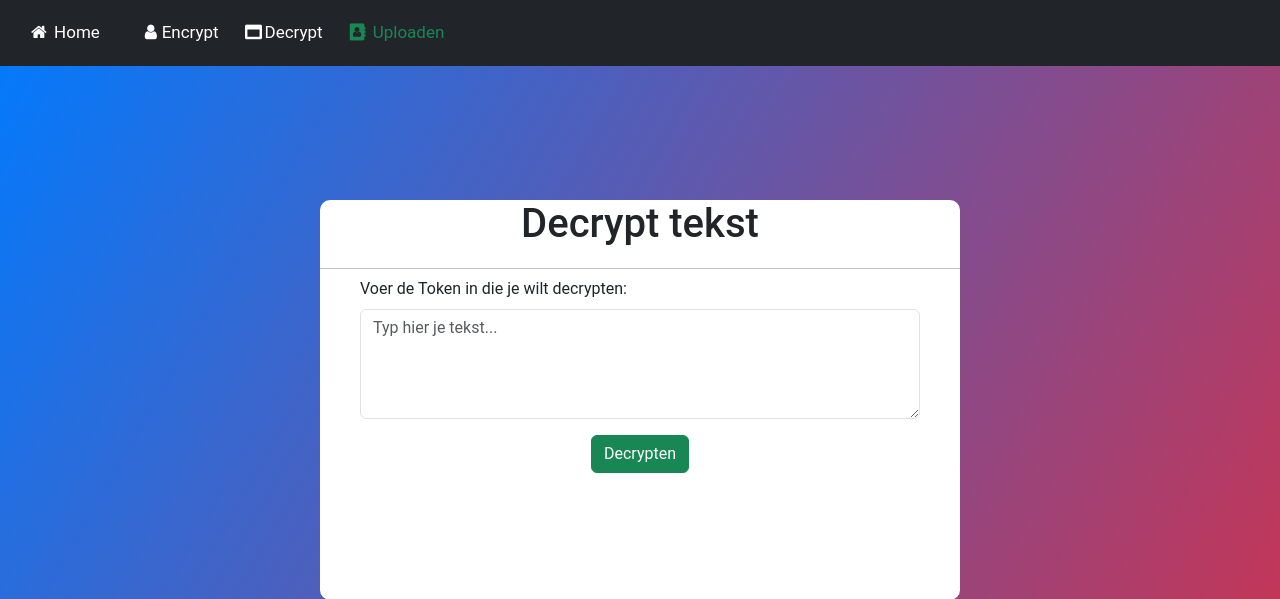
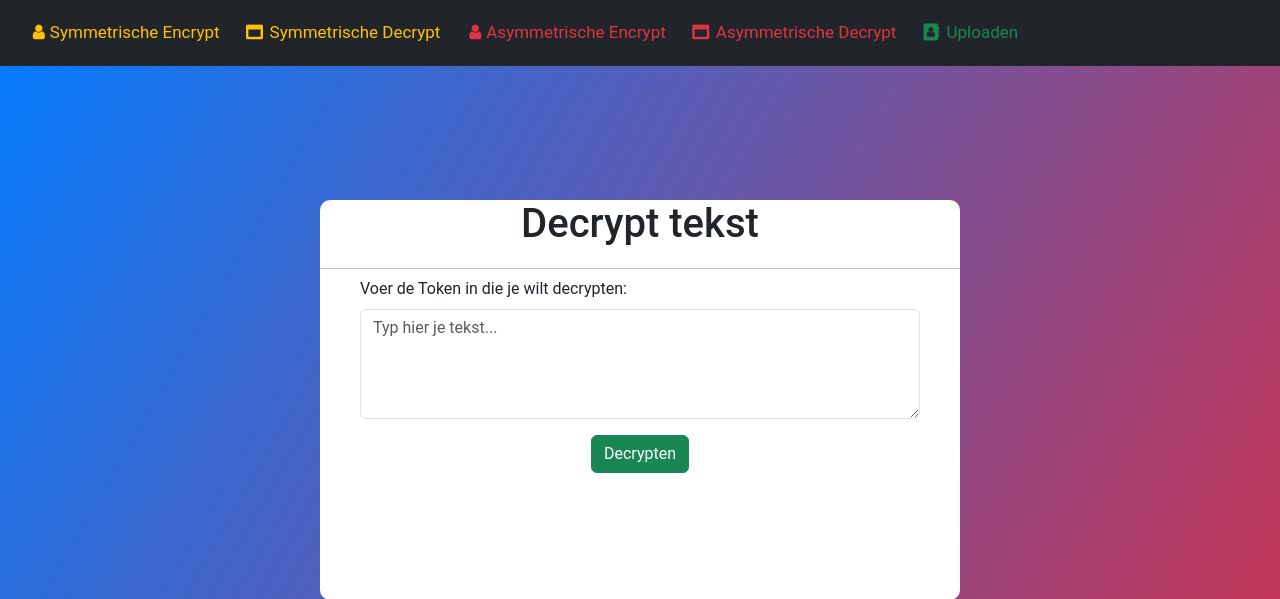
Before and after one commit to Nosair-1063157/our-transfer, a Flask app: page /decrypt in a window 1280 px wide. Shown: the top 599 px of the page. Run offline with Flask 3, Linux system fonts and the light colour scheme.

Commit message:
Code en Mappen aan het opruinen

```diff
--- a/app.py
+++ b/app.py
@@ -1,14 +1,13 @@
 import os
 import uuid
-from datetime import datetime, date
 
-from flask import Flask, render_template, request, redirect, url_for, flash, jsonify
-import sqlite3
+from flask import Flask, render_template, request, url_for
 
 from flask import send_file
 from werkzeug.utils import secure_filename
 
-from encryptor import encrypt_text, decrypt_text, decrypt_file, load_key, encrypt_file
+from Controller.Symmetric_Controller import encrypt_text, decrypt_text, load_key
+from Controller.Upload_Controller import decrypt_file, encrypt_file
 
 app = Flask(__name__)
 app.config['UPLOAD_FOLDER'] = "uploads/"
@@ -23,12 +22,9 @@ app.secret_key = "geheim"
 
 load_key()
 
-@app.route("/", methods=["GET", "POST"])
-def home():
-    return render_template('home.html')
 
 
-@app.route("/encrypt", methods=["GET", "POST"])
+@app.route("/", methods=["GET", "POST"])
 def encrypt():
     encrypted_text = None
     if request.method == "POST":
@@ -92,46 +88,5 @@ def download(file_id):
 
 
 
-
-
-
-
-
-
-
-
-# @app.route('/login', methods=['GET', 'POST'])
-# def login():
-#     if request.method == 'POST':
-#         username = request.form['username']
-#         password = request.form['password']
-#         ##user = get_username(username)
-#
-#         if user:
-#             print("Wachtwoord in database ", user.password)
-#             print("Wachtwoord ingevoerd", password)
-#             #print("Hash matching", check_password_hash(user.password, password))
-#
-#         if user and check_password_hash(user.password, password):
-#             #login_user(user)
-#             flash("Ingelogd als " + user.username)
-#             print("Ingelogd als " + user.username)
-#
-#             return redirect(url_for('get_students'))
-#
-#         else:
-#             flash("Fout gebruikersnaam of wachtwoord")
-#             print("Ingevulde gebruikersnaam:", username)
-#             print("Opgehaalde gebruiker:", user)
-#
-#             return redirect(url_for('login'))
-#
-#     return render_template('login.html')
-
-
-
-
-
-
 if __name__ == '__main__':
     app.run(debug=True)
--- a/templates/navbar.html
+++ b/templates/navbar.html
@@ -1,7 +1,8 @@
 <div class="navbar navbar-expand-lg navbar-dark bg-dark px-3">
-    <a class="navbar-brand" href="/"><i class="fa fa-fw fa-home"></i> Home</a>
-    <a class="nav-link text-white" href="/encrypt"><i class="fa fa-fw fa-user"></i>Encrypt</a>
-    <a class="nav-link text-white" href="/decrypt"><i class="fa fa-fw fa-window-maximize"></i>Decrypt</a>
+    <a class="nav-link text-warning" href="/"><i class="fa fa-fw fa-user"></i>Symmetrische Encrypt</a>
+    <a class="nav-link text-warning" href="/decrypt"><i class="fa fa-fw fa-window-maximize"></i> Symmetrische Decrypt</a>
+    <a class="nav-link text-danger" href="/"><i class="fa fa-fw fa-user"></i>Asymmetrische Encrypt</a>
+    <a class="nav-link text-danger" href="/"><i class="fa fa-fw fa-window-maximize"></i> Asymmetrische Decrypt</a>
 
 
     <a class="nav-link text-success" href="/upload"><i class="fa fa-fw fa-address-book"></i> Uploaden</a>
```
Also changed, not shown: Controller/Symmetric_Controller.py (added, +42 -0 lines), Controller/Upload_Controller.py (added, +42 -0 lines), encryptor.py (deleted, +0 -80 lines), Controller/Asymmetric_Controller.py (added).
